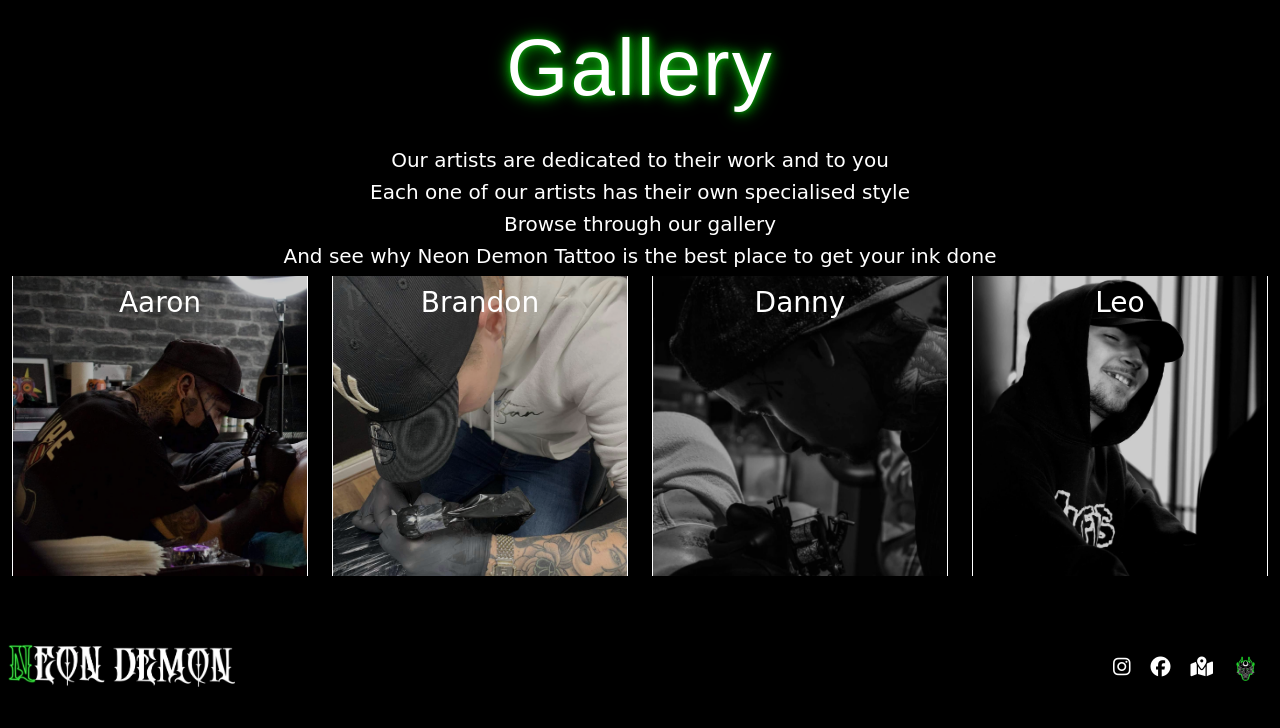
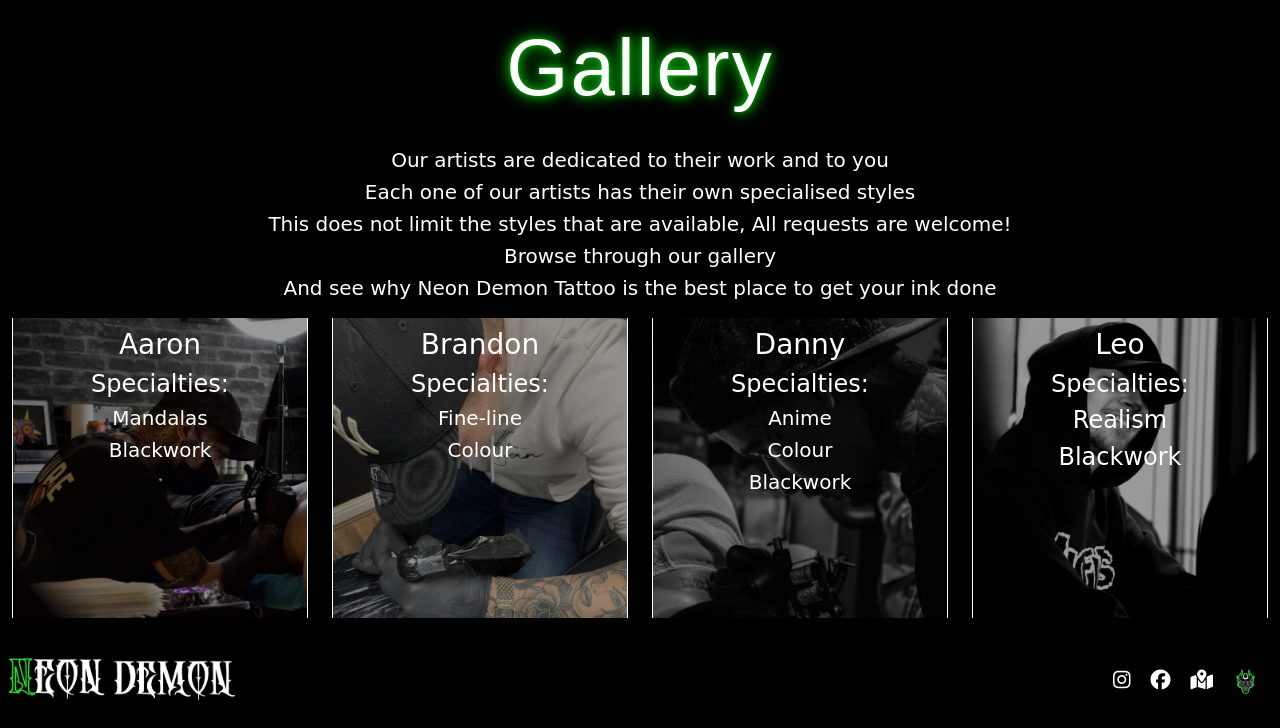
Before and after one commit to ALVIN02-ui/NeonDemonPortfolioProject4, a Django app: page /gallery/ in a window 1280 px wide. Shown: the part 85-813 px from the top of the page. Before the commit the page ends 772 px from the top, so only its background shows below. Run offline with Django 3.2, Linux system fonts and the light colour scheme; some libraries are stand-ins or nearby versions; some web fonts are replaced.

Commit message:
add content to the gallery.html page, moved the content after the first endif statement so that content shows when nobody is logged in

```diff
--- a/static/css/style.css
+++ b/static/css/style.css
@@ -417,12 +417,12 @@ nav * {
     border-right: 1px solid white;
     border-left: 1px solid white;
     height: 300px;
-    margin-bottom: 10px;
     background-color: rgba(0, 0, 0, 0.8);
+    margin-top: 10px;
 }
 
 .profile-opacity{
-    background-color: rgba(0, 0, 0, 0.2);
+    background-color: rgba(0, 0, 0, 0.4);
     width:100%;
     height:100%;
 }
--- a/templates/gallery.html
+++ b/templates/gallery.html
@@ -6,7 +6,8 @@
             <h1>Gallery</h1>
             <br>
             <h5>Our artists are dedicated to their work and to you</h5>
-            <h5>Each one of our artists has their own specialised style</h5>
+            <h5>Each one of our artists has their own specialised styles</h5>
+            <h5>This does not limit the styles that are available, All requests are welcome!</h5>
             <h5>Browse through our gallery</h5>
             <h5>And see why Neon Demon Tattoo is the best place to get your ink done</h5>
         </div>
@@ -24,11 +25,11 @@
                         <i class="fa-solid fa-cloud-arrow-up"></i>
                             Upload Photo for the gallery
                     </button>
+                    {% endif %}
                     {% else %}
-                    <h3>Specialises in:</h3>
+                    <h4>Specialties:</h4>
                     <h5>Mandalas</h5>
                     <h5>Blackwork</h5>
-                    {% endif %}
                     {% endif %}
                 </div>
             </div>
@@ -43,11 +44,11 @@
                         <i class="fa-solid fa-cloud-arrow-up"></i>
                         Upload Photo for the gallery
                     </button>
+                    {% endif %}
                     {% else %}
-                    <h3>Specialises in:</h3>
-                    <h5></h5>
-                    <h5></h5>
-                    {% endif %}
+                    <h4>Specialties:</h4>
+                    <h5>Fine-line</h5>
+                    <h5>Colour</h5>
                     {% endif %}
                 </div>
             </div>
@@ -62,11 +63,12 @@
                          <i class="fa-solid fa-cloud-arrow-up"></i>
                         Upload Photo for the gallery
                     </button>
+                    {% endif %}
                     {% else %}
-                    <h3>Specialises in:</h3>
-                    <h5></h5>
-                    <h5></h5>
-                    {% endif %}
+                    <h4>Specialties:</h4>
+                    <h5>Anime</h5>
+                    <h5>Colour</h5>
+                    <h5>Blackwork</h5>
                     {% endif %}
                 </div>
             </div>
@@ -81,11 +83,11 @@
                         <i class="fa-solid fa-cloud-arrow-up"></i>
                         Upload Photo for the gallery
                     </button>
+                    {% endif %}
                     {% else %}
-                    <h3>Specialises in:</h3>
-                    <h5></h5>
-                    <h5></h5>
-                    {% endif %}
+                    <h4>Specialties:</h4>
+                    <h4>Realism</h4>
+                    <h4>Blackwork</h4>
                     {% endif %}
                 </div>
             </div>
```
